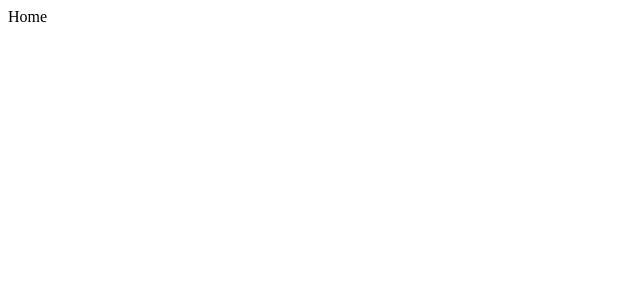
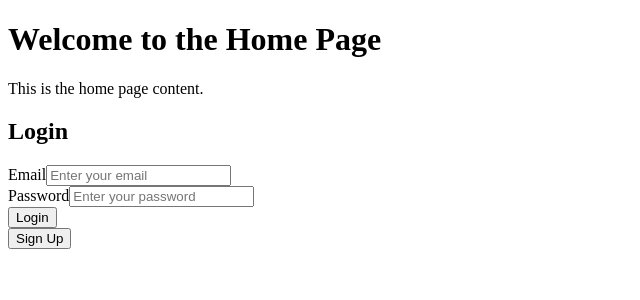
Before and after one commit to Luisrc91/eventPlanner, a React (Vite) app in the folder client/: page / in a window 1280 px wide. Shown: the top 300 px of the page, without its empty margins (0-640 px from the left). Built offline with nearby package versions, Linux system fonts and the light colour scheme; the HTML template or start-up script is replaced by a standard one.

Commit message:
added button to sigup

```diff
--- a/client/src/App.jsx
+++ b/client/src/App.jsx
@@ -6,12 +6,14 @@ import UpdateUser from "./components/userupdate/UpdateUser";
 import UpdatePassword from "./components/userupdate/UpdatePassword";
 import UpdateEmail from "./components/userupdate/UpdateEmail";
 import UpdateProfile from "./pages/UpdateProfile";
+import HomePage from "./pages/HomePage";
 
 const App = () => {
   return (
     <Router>
       <Routes>
-        <Route path="/" element={<Home />} />
+        <Route path="/" element={<HomePage />} />
+        <Route path="/home" element={<Home />} />
         <Route path="/register" element={<Register />} />
         <Route path="/login" element={<Login />} />
         <Route path="/updateUser" element={<UpdateProfile />} />
--- a/client/src/pages/Home.jsx
+++ b/client/src/pages/Home.jsx
@@ -1,6 +1,9 @@
 
 export default function Home() {
   return (
-    <div>Home</div>
+    <div>
+      <h1>Welcome to the Home Page</h1>
+      <p>This is the home page content.</p>
+    </div>
   )
 }
--- /dev/null
+++ b/client/src/pages/HomePage.jsx
@@ -0,0 +1,19 @@
+import Home from "./Home";
+import Login from "./Login";
+import { useNavigate } from "react-router-dom";
+
+export default function HomePage() {
+  const navigate = useNavigate();
+
+  const handleRegisterClick = () => {
+    navigate('/register');
+  };
+
+  return (
+    <div>
+      <Home />
+      <Login />
+      <button onClick={handleRegisterClick}>Sign Up</button>
+    </div>
+  );
+}
```
